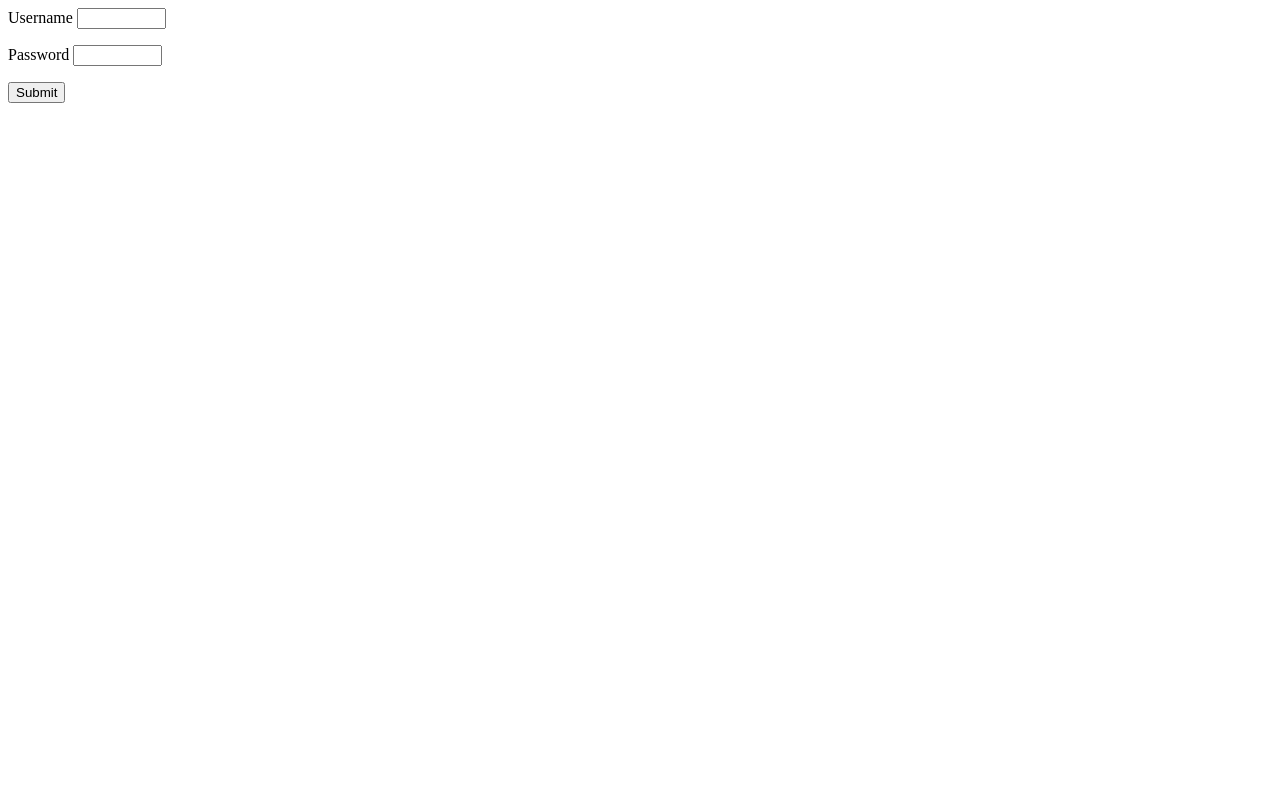
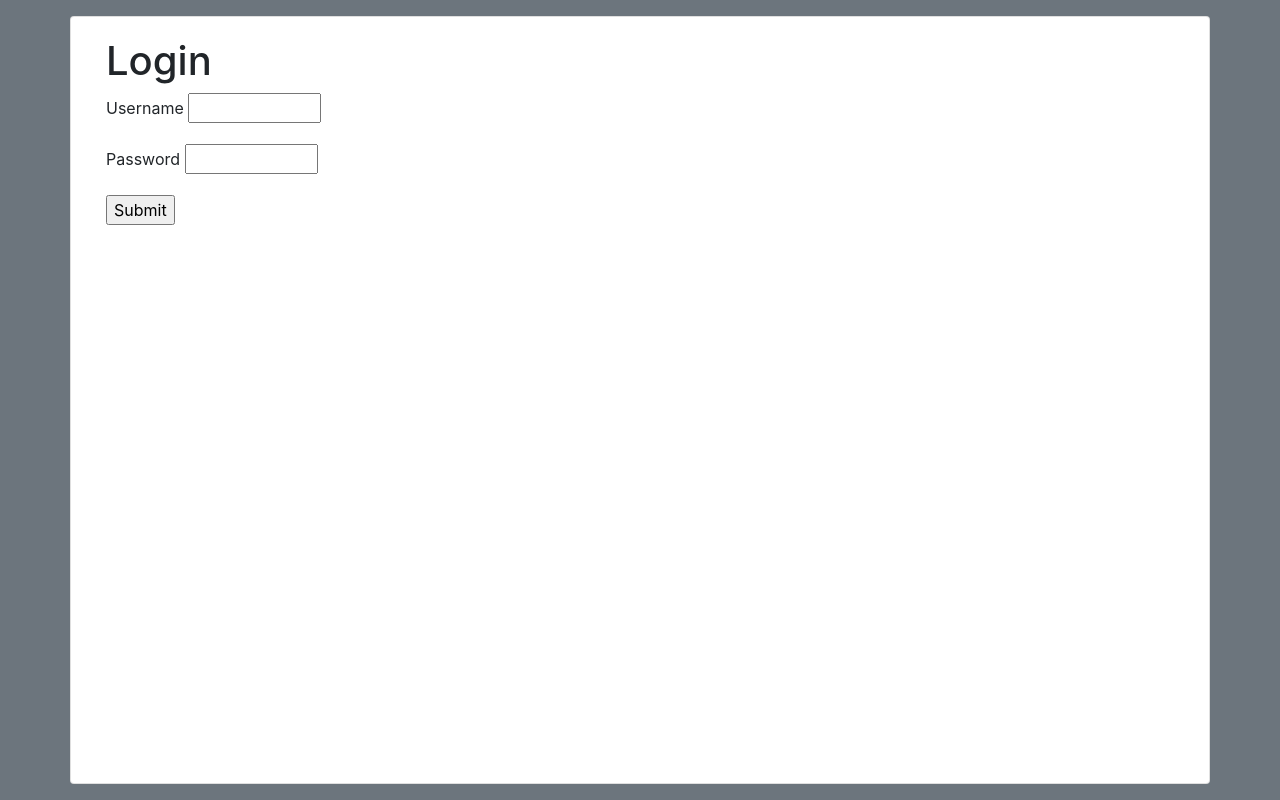
Before and after one commit to Nishimura-Katsuo/Suit, a website: page content/login.html in a window 1280 px wide. Drawn offline with nearby package versions, Linux system fonts and the light colour scheme; files that its build step writes are made by us from their sources.

Commit message:
Added bootstrap

```diff
--- /dev/null
+++ b/content/header.fragment.html
@@ -0,0 +1,3 @@
+<link rel="stylesheet" href="https://cdn.jsdelivr.net/npm/bootstrap@4.5.3/dist/css/bootstrap.min.css" integrity="sha384-TX8t27EcRE3e/ihU7zmQxVncDAy5uIKz4rEkgIXeMed4M0jlfIDPvg6uqKI2xXr2" crossorigin="anonymous">
+<script src="https://code.jquery.com/jquery-3.5.1.slim.min.js" integrity="sha384-DfXdz2htPH0lsSSs5nCTpuj/zy4C+OGpamoFVy38MVBnE+IbbVYUew+OrCXaRkfj" crossorigin="anonymous"></script>
+<script src="https://cdn.jsdelivr.net/npm/bootstrap@4.5.3/dist/js/bootstrap.bundle.min.js" integrity="sha384-ho+j7jyWK8fNQe+A12Hb8AhRq26LrZ/JpcUGGOn+Y7RsweNrtN/tE3MoK7ZeZDyx" crossorigin="anonymous"></script>
--- a/content/login.html
+++ b/content/login.html
@@ -1,9 +1,11 @@
-<html>
+<html class="bg-secondary">
     <head>
         <title>Login</title>
+        <include src="header.fragment.html"/>
     </head>
-    <body>
-        <form method="post">
+    <body class="my-3 container card">
+        <form method="post" class="card-body">
+            <h1>Login</h1>
             <input type="hidden" name="action" value="login">
             <p>
                 <label>Username</label>
```
Also changed, not shown: content/index.html (+7 -3 lines).
